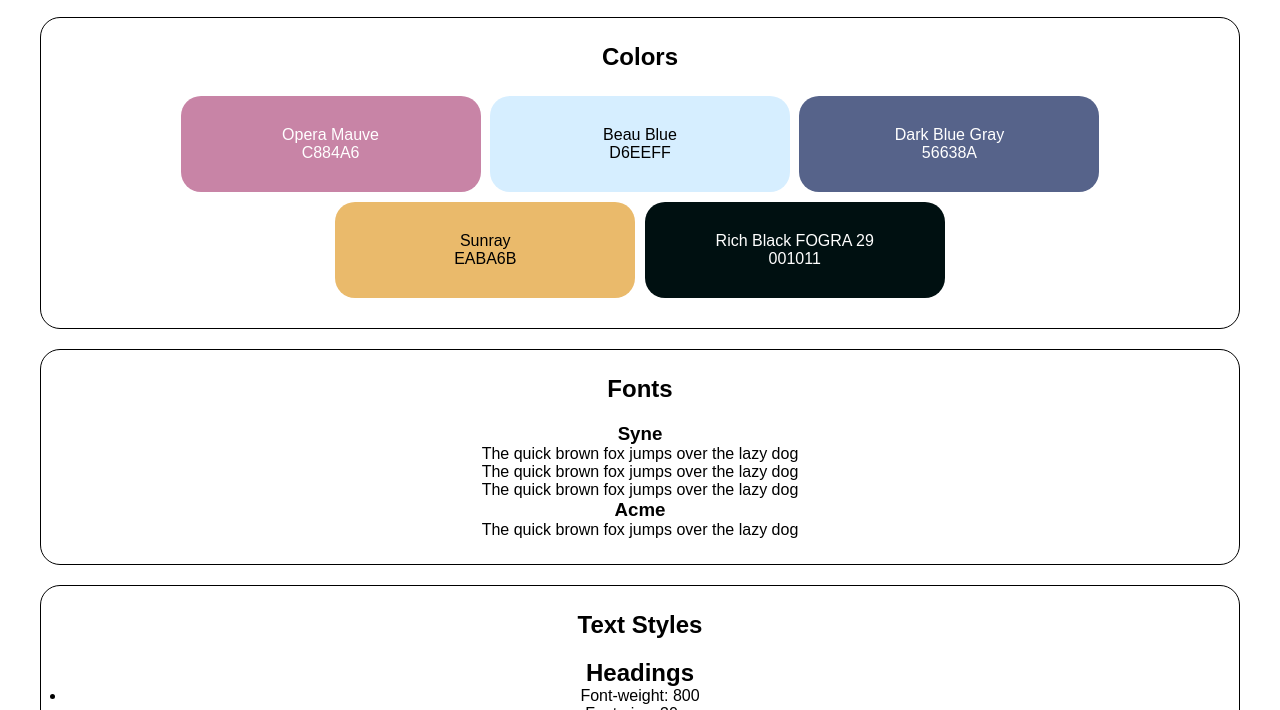
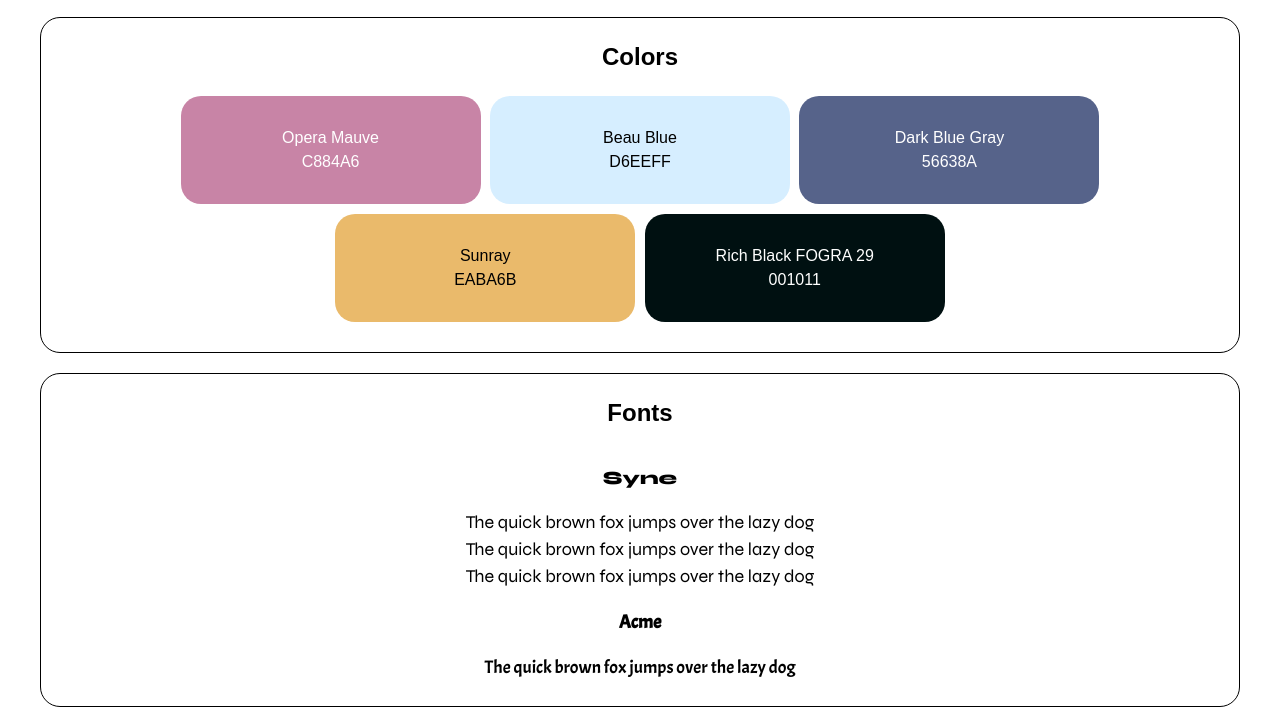
Before and after one commit to byoriolserra/design-system, a plain HTML site: page index.html in a window 1280 px wide. Shown: the part 90-800 px from the top of the page. Drawn offline with Linux system fonts and the light colour scheme.

Commit message:
Add style to fonts section

```diff
--- a/style.css
+++ b/style.css
@@ -58,3 +58,26 @@ header h1 {
     background-color: #001011;
     color: white;
 }
+
+li {
+    line-height: 1.5;
+}
+
+/* FONTS */
+
+h3 {
+    padding: 20px 0;
+}
+
+.part p {
+    line-height: 1.5;
+    font-size: 18px;
+}
+
+.syne {
+    font-family: 'Syne', sans-serif;
+}
+
+.acme {
+    font-family: 'Acme', sans-serif;
+}
```
